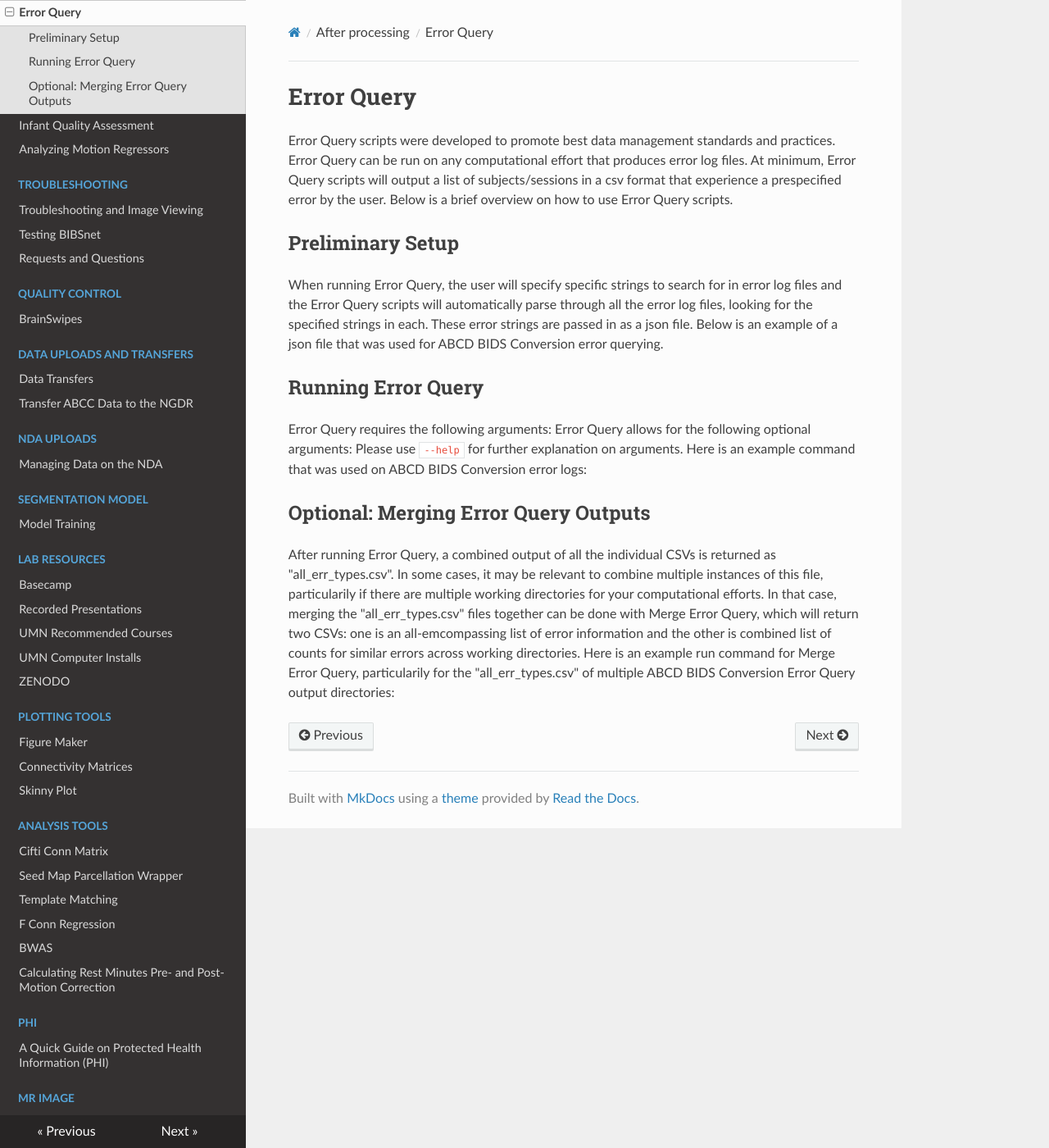
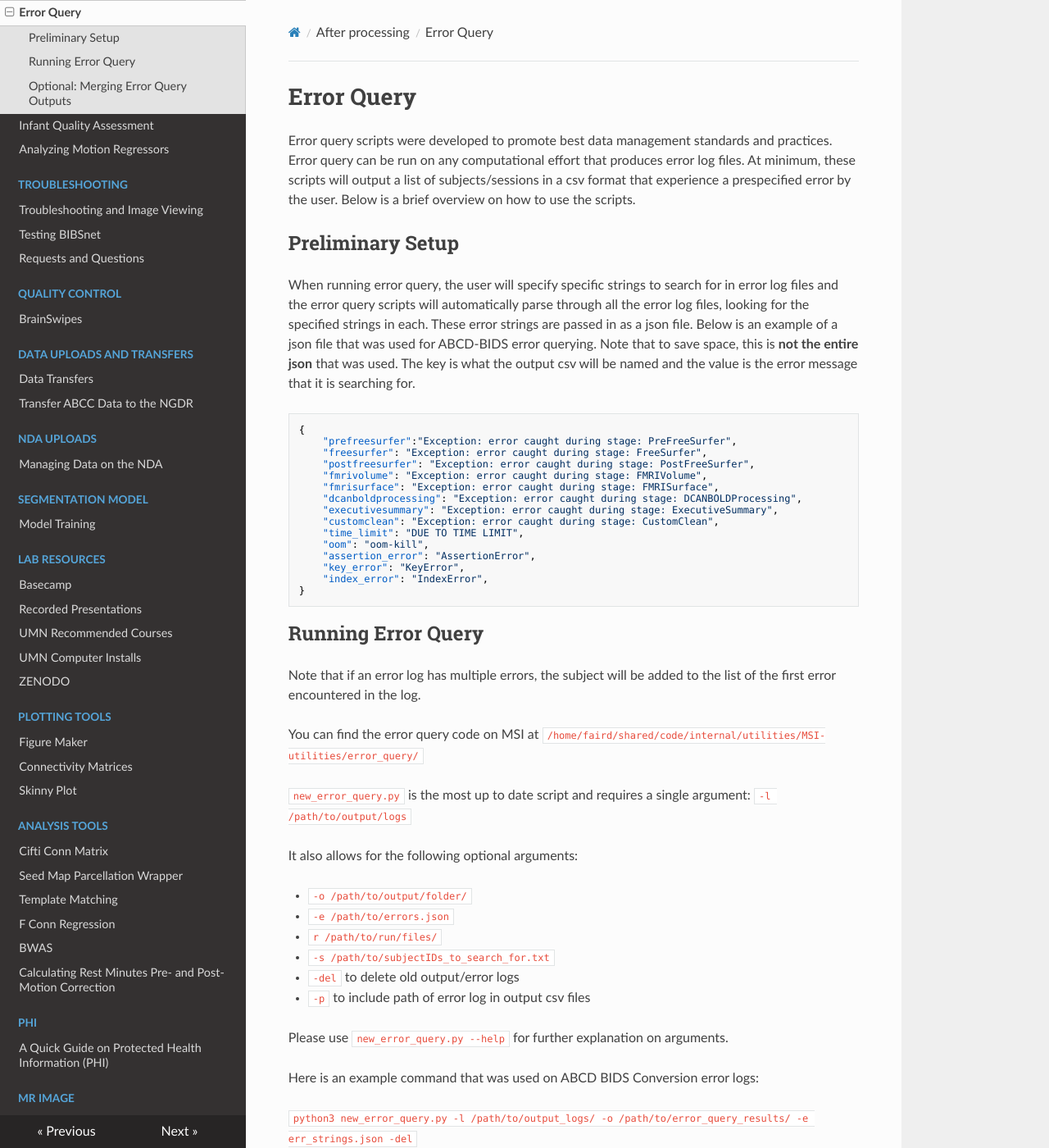
Before and after one commit to DCAN-Labs/cdni-brain, an MkDocs documentation site: the page built from docs/error_query.md, in a window 1280 px wide and 1400 px high. Shown: the whole window at 82% size. Built offline with MkDocs 1.6.1, drawn with Linux system fonts in a browser that asks for light colours; nearby versions of some CDN libraries; some of the changed text lies outside the part shown.

Commit message:
add example commands, more run info

````diff
--- a/docs/error_query.md
+++ b/docs/error_query.md
@@ -1,24 +1,54 @@
 # Error Query
 
-Error Query scripts were developed to promote best data management standards and practices. Error Query can be run on any computational effort that produces error log files. At minimum, Error Query scripts will output a list of subjects/sessions in a csv format that experience a prespecified error by the user. Below is a brief overview on how to use Error Query scripts.
+Error query scripts were developed to promote best data management standards and practices. Error query can be run on any computational effort that produces error log files. At minimum, these scripts will output a list of subjects/sessions in a csv format that experience a prespecified error by the user. Below is a brief overview on how to use the scripts.
 
 ## Preliminary Setup
 
-When running Error Query, the user will specify specific strings to search for in error log files and the Error Query scripts will automatically parse through all the error log files, looking for the specified strings in each. These error strings are passed in as a json file. Below is an example of a json file that was used for ABCD BIDS Conversion error querying.
+When running error query, the user will specify specific strings to search for in error log files and the error query scripts will automatically parse through all the error log files, looking for the specified strings in each. These error strings are passed in as a json file. Below is an example of a json file that was used for ABCD-BIDS error querying. Note that to save space, this is **not the entire json** that was used. The key is what the output csv will be named and the value is the error message that it is searching for.
 
-[//]: # (TODO: add in example json code here when MSI is back up)
+```
+{
+    "prefreesurfer":"Exception: error caught during stage: PreFreeSurfer",
+    "freesurfer": "Exception: error caught during stage: FreeSurfer",
+    "postfreesurfer": "Exception: error caught during stage: PostFreeSurfer",
+    "fmrivolume": "Exception: error caught during stage: FMRIVolume",
+    "fmrisurface": "Exception: error caught during stage: FMRISurface",
+    "dcanboldprocessing": "Exception: error caught during stage: DCANBOLDProcessing",
+    "executivesummary": "Exception: error caught during stage: ExecutiveSummary",
+    "customclean": "Exception: error caught during stage: CustomClean",
+    "time_limit": "DUE TO TIME LIMIT",
+    "oom": "oom-kill",
+    "assertion_error": "AssertionError",
+    "key_error": "KeyError",
+    "index_error": "IndexError",
+}
+```
 
 ## Running Error Query
 
-Error Query requires the following arguments:
-Error Query allows for the following optional arguments:
-Please use `--help` for further explanation on arguments.
+Note that if an error log has multiple errors, the subject will be added to the list of the first error encountered in the log.
+
+You can find the error query code on MSI at `/home/faird/shared/code/internal/utilities/MSI-utilities/error_query/`
+
+`new_error_query.py` is the most up to date script and requires a single argument: `-l /path/to/output/logs`
+
+It also allows for the following optional arguments:
+
+- `-o /path/to/output/folder/`
+- `-e /path/to/errors.json`
+- `r /path/to/run/files/`
+- `-s /path/to/subjectIDs_to_search_for.txt`
+- `-del` to delete old output/error logs
+- `-p` to include path of error log in output csv files
+
+Please use `new_error_query.py --help` for further explanation on arguments.
+
 Here is an example command that was used on ABCD BIDS Conversion error logs:
 
-[//]: # (TODO: add in example run command here when MSI is back up)
+`python3 new_error_query.py -l /path/to/output_logs/ -o /path/to/error_query_results/ -e err_strings.json -del`
 
 ## Optional: Merging Error Query Outputs
 
-After running Error Query, a combined output of all the individual CSVs is returned as "all_err_types.csv". In some cases, it may be relevant to combine multiple instances of this file, particularily if there are multiple working directories for your computational efforts. In that case, merging the "all_err_types.csv" files together can be done with Merge Error Query, which will return two CSVs: one is an all-emcompassing list of error information and the other is combined list of counts for similar errors across working directories. Here is an example run command for Merge Error Query, particularily for the "all_err_types.csv" of multiple ABCD BIDS Conversion Error Query output directories:
+After running the error query, a combined output of all the individual CSVs is returned as "all_err_types.csv". In some cases, it may be relevant to combine multiple instances of this file, particularily if there are multiple working directories for your computational efforts. In that case, merging the "all_err_types.csv" files together can be done with `merge_error_outputs.py`, which will return two CSVs: one is an all-emcompassing list of error information and the other is combined list of counts for similar errors across working directories. Here is an example run command for `merge_error_outputs.py`, particularily for the "all_err_types.csv" of multiple error query output directories:
 
-[//]: # (TODO: add in example run command here when MSI is back up, and script is finished)
+`python merge_error_outputs.py /path/to/error/query/results/directory1/ /path/to/error/query/results/directory2/ /path/to/merge/output/dir/`
````
